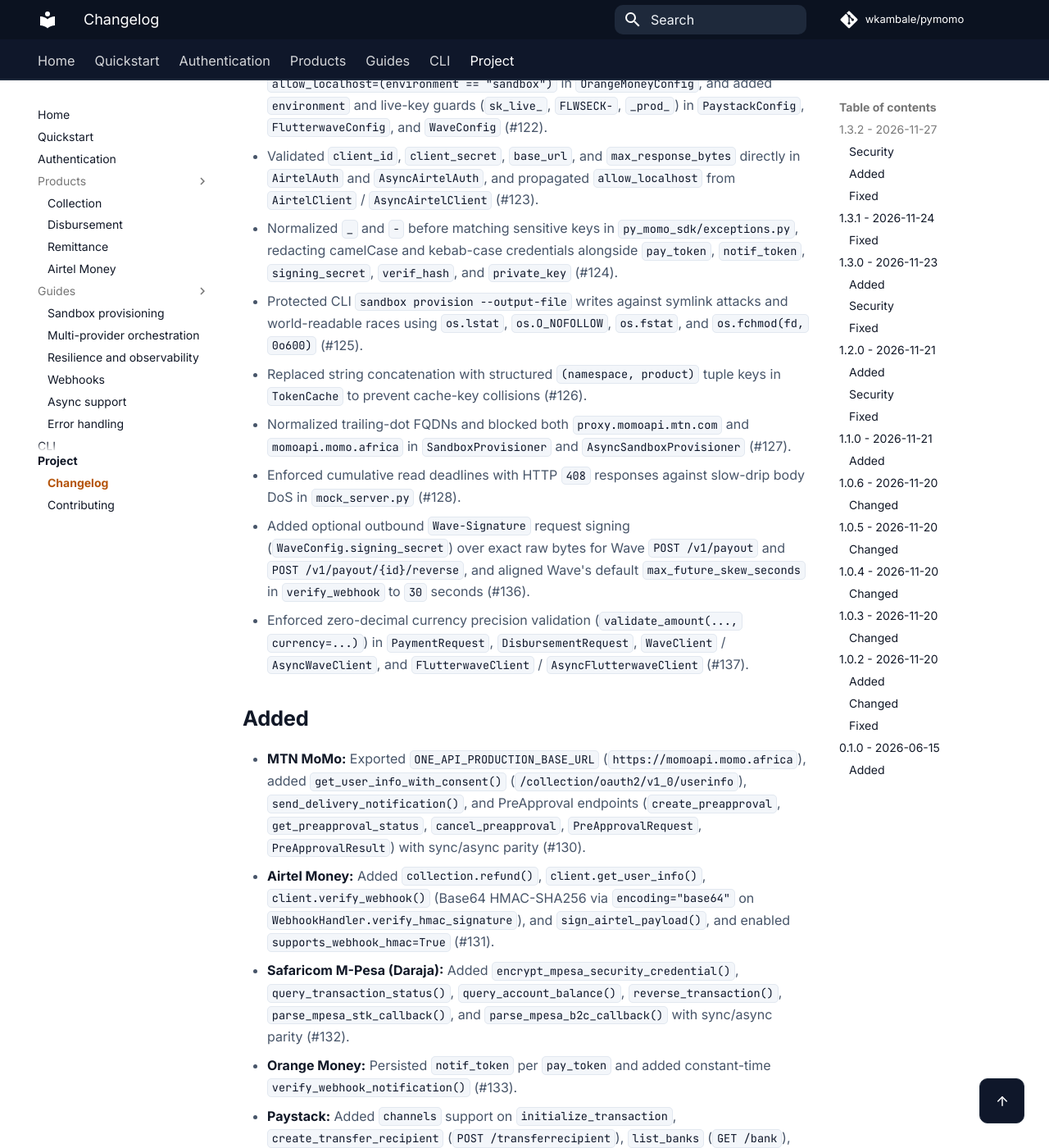
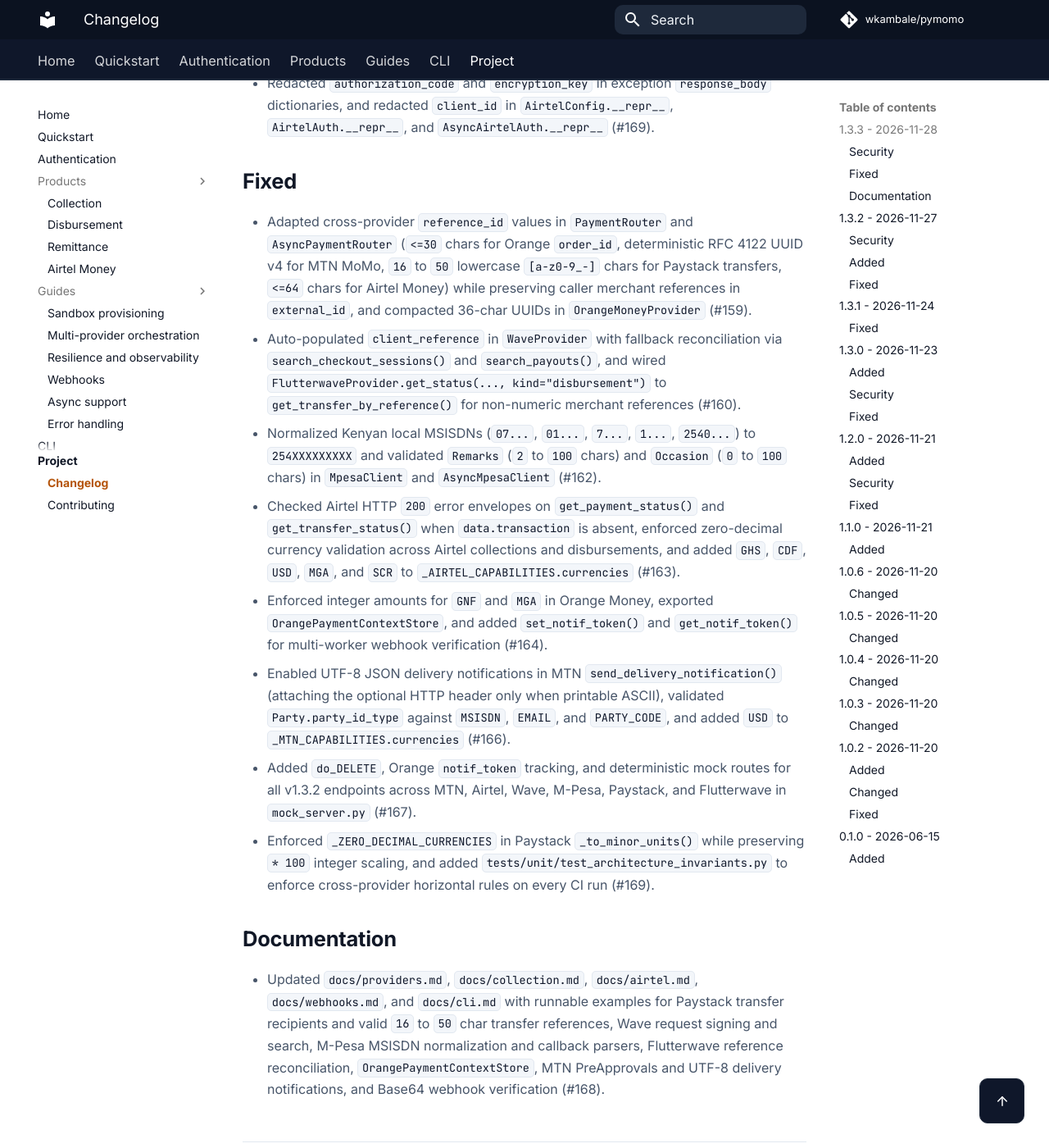
Before and after one commit to wkambale/pymomo, an MkDocs documentation site: the page built from docs/changelog.md, in a window 1280 px wide and 1400 px high, scrolled down 628 px. Shown: the whole window at 82% size. Built offline with MkDocs 1.6.1 and Material for MkDocs 9.7.7, drawn with Linux system fonts in a browser that asks for light colours; comment, search, counter and statistics services are not loaded; some of the changed text lies outside the part shown.

Commit message:
chore(release): prepare v1.3.3 (#181)

```diff
--- a/docs/changelog.md
+++ b/docs/changelog.md
@@ -1,6 +1,26 @@
 # Changelog
 
 All notable changes to the Py MoMo SDK (`py-momo-sdk`) project will be documented in this file.
+
+## 1.3.3 - 2026-11-28
+
+### Security
+- Attached `Wave-Signature` headers across all 10 Wave `GET` and `POST` endpoints when `WaveConfig.signing_secret` is configured, and refreshed `Wave-Signature` timestamps per attempt across transient retries via `header_signer` in `HttpClient` and `AsyncHttpClient` (#161).
+- Added Base64 HMAC digest verification (`encoding="base64"`, auto-selected when `provider="airtel"`) across `verify_raw_webhook_request()`, `create_asgi_webhook_verifier()`, `verify_django_webhook_request()`, and `py-momo-sdk webhook verify --encoding` (#165).
+- Redacted `authorization_code` and `encryption_key` in exception `response_body` dictionaries, and redacted `client_id` in `AirtelConfig.__repr__`, `AirtelAuth.__repr__`, and `AsyncAirtelAuth.__repr__` (#169).
+
+### Fixed
+- Adapted cross-provider `reference_id` values in `PaymentRouter` and `AsyncPaymentRouter` (`<=30` chars for Orange `order_id`, deterministic RFC 4122 UUID v4 for MTN MoMo, `16` to `50` lowercase `[a-z0-9_-]` chars for Paystack transfers, `<=64` chars for Airtel Money) while preserving caller merchant references in `external_id`, and compacted 36-char UUIDs in `OrangeMoneyProvider` (#159).
+- Auto-populated `client_reference` in `WaveProvider` with fallback reconciliation via `search_checkout_sessions()` and `search_payouts()`, and wired `FlutterwaveProvider.get_status(..., kind="disbursement")` to `get_transfer_by_reference()` for non-numeric merchant references (#160).
+- Normalized Kenyan local MSISDNs (`07...`, `01...`, `7...`, `1...`, `2540...`) to `254XXXXXXXXX` and validated `Remarks` (`2` to `100` chars) and `Occasion` (`0` to `100` chars) in `MpesaClient` and `AsyncMpesaClient` (#162).
+- Checked Airtel HTTP `200` error envelopes on `get_payment_status()` and `get_transfer_status()` when `data.transaction` is absent, enforced zero-decimal currency validation across Airtel collections and disbursements, and added `GHS`, `CDF`, `USD`, `MGA`, and `SCR` to `_AIRTEL_CAPABILITIES.currencies` (#163).
+- Enforced integer amounts for `GNF` and `MGA` in Orange Money, exported `OrangePaymentContextStore`, and added `set_notif_token()` and `get_notif_token()` for multi-worker webhook verification (#164).
+- Enabled UTF-8 JSON delivery notifications in MTN `send_delivery_notification()` (attaching the optional HTTP header only when printable ASCII), validated `Party.party_id_type` against `MSISDN`, `EMAIL`, and `PARTY_CODE`, and added `USD` to `_MTN_CAPABILITIES.currencies` (#166).
+- Added `do_DELETE`, Orange `notif_token` tracking, and deterministic mock routes for all v1.3.2 endpoints across MTN, Airtel, Wave, M-Pesa, Paystack, and Flutterwave in `mock_server.py` (#167).
+- Enforced `_ZERO_DECIMAL_CURRENCIES` in Paystack `_to_minor_units()` while preserving `* 100` integer scaling, and added `tests/unit/test_architecture_invariants.py` to enforce cross-provider horizontal rules on every CI run (#169).
+
+### Documentation
+- Updated `docs/providers.md`, `docs/collection.md`, `docs/airtel.md`, `docs/webhooks.md`, and `docs/cli.md` with runnable examples for Paystack transfer recipients and valid `16` to `50` char transfer references, Wave request signing and search, M-Pesa MSISDN normalization and callback parsers, Flutterwave reference reconciliation, `OrangePaymentContextStore`, MTN PreApprovals and UTF-8 delivery notifications, and Base64 webhook verification (#168).
 
 ## 1.3.2 - 2026-11-27
 
--- a/pyproject.toml
+++ b/pyproject.toml
@@ -4,7 +4,7 @@ build-backend = "hatchling.build"
 
 [project]
 name = "py-momo-sdk"
-version = "1.3.2"
+version = "1.3.3"
 description = "Py MoMo SDK: Typed Python client for African mobile money and payment APIs (MTN MoMo, Airtel Money, Wave, Safaricom M-Pesa, Paystack, Flutterwave, Orange Money)"
 readme = "README.md"
 license = "MIT"
```
Also changed, not shown: CHANGELOG.md (+20 -0 lines), README.md (+2 -2 lines), docs/index.md (+1 -1 lines).
